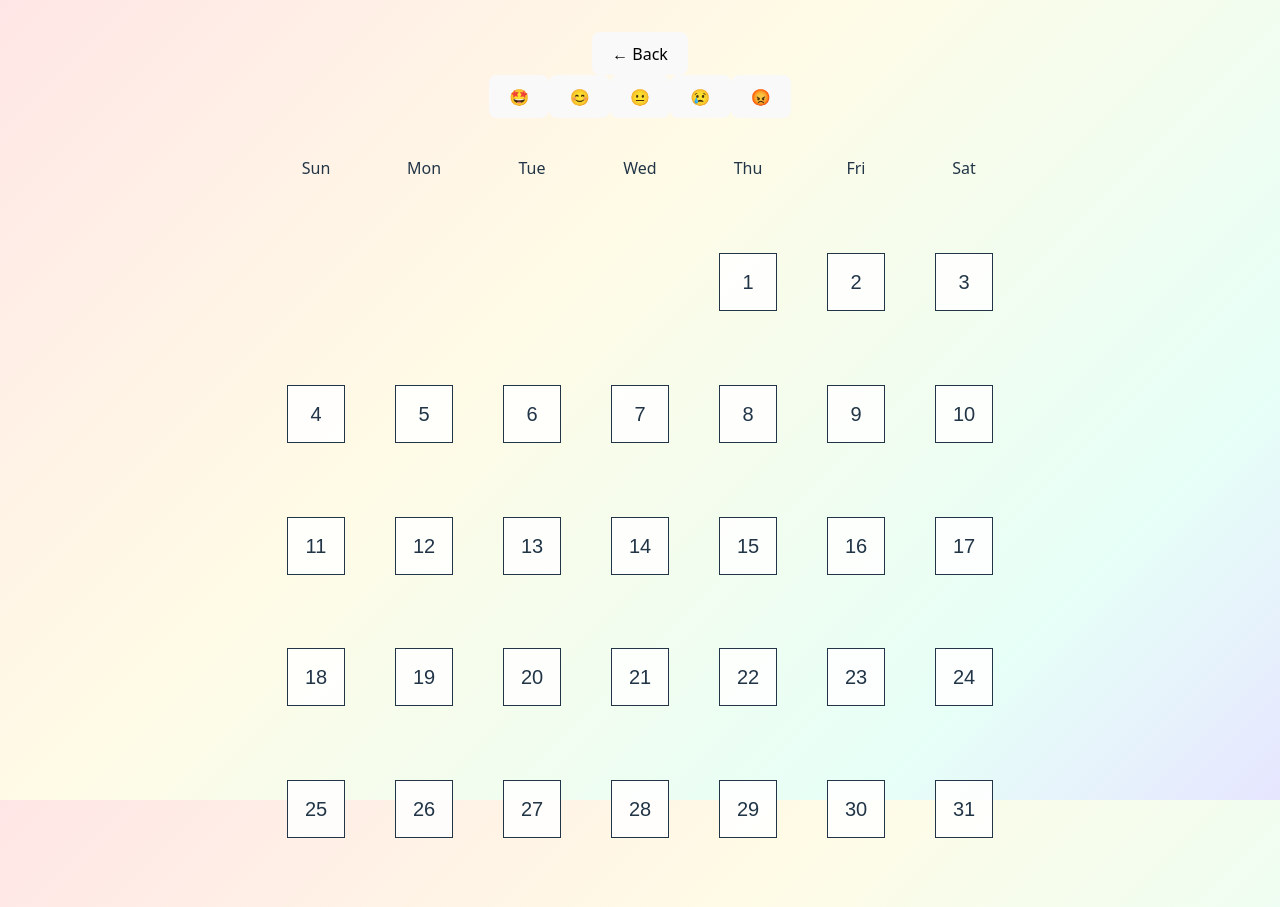
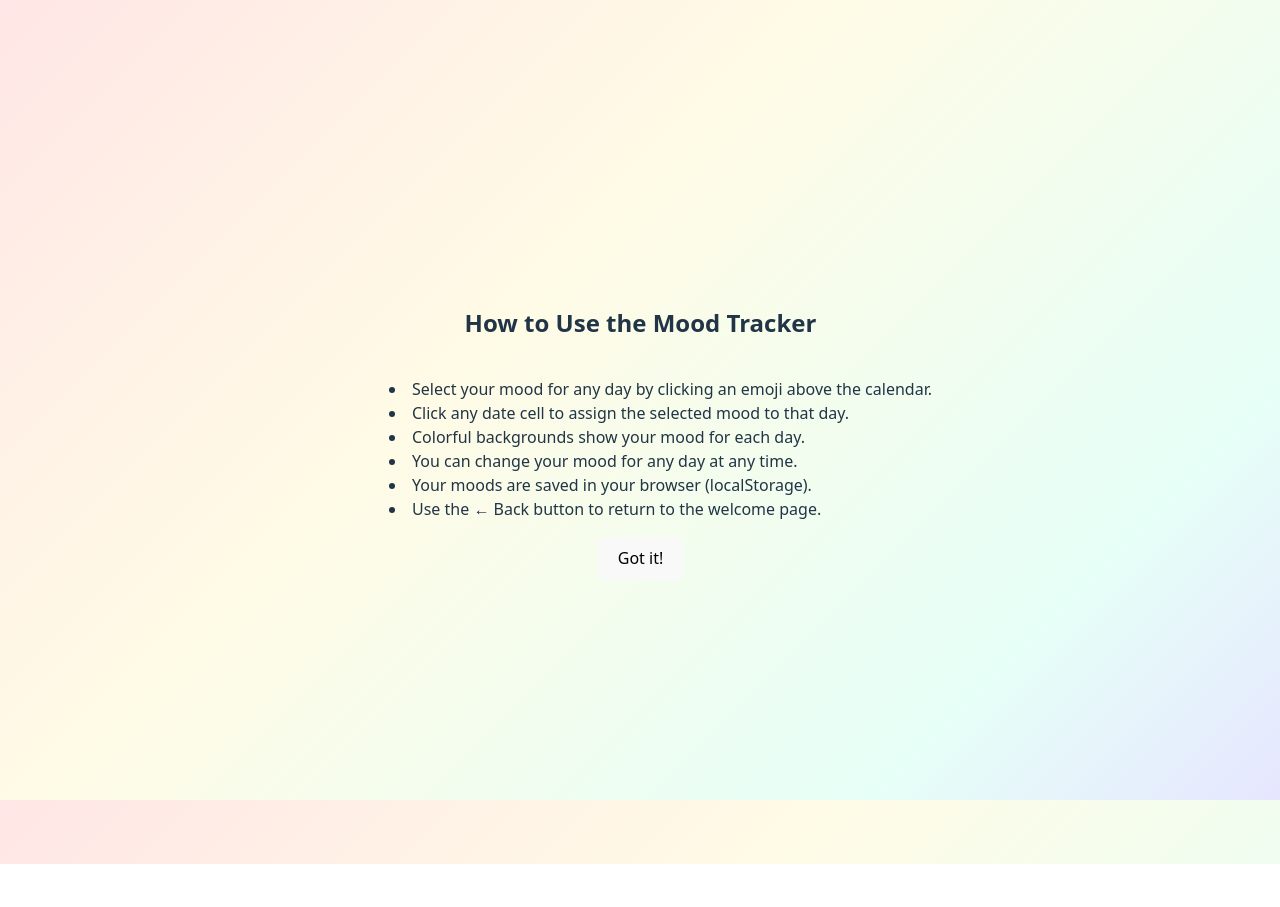
Before and after one commit to agargi007/mood-tracker-, a Vue app: page /tracker in a window 1280 px wide. After the commit the page ends 864 px from the top, so only its background shows below. Built offline with nearby package versions, Linux system fonts and the light colour scheme.

Commit message:
Disable scroll on calendar page, fit calendar, and add instructions popup modal

```diff
--- /dev/null
+++ b/src/components/InstructionModal.vue
@@ -0,0 +1,29 @@
+<template>
+  <div class="fixed inset-0 z-50 flex items-center justify-center bg-black/40">
+    <div class="bg-white rounded-2xl shadow-xl p-8 max-w-lg w-full mx-4 flex flex-col items-center animate-fade-in-modal">
+      <h2 class="text-2xl font-bold mb-4 text-pink-500">How to Use the Mood Tracker</h2>
+      <ul class="text-gray-700 text-lg mb-6 list-disc list-inside text-left">
+        <li>Select your mood for any day by clicking an emoji above the calendar.</li>
+        <li>Click any date cell to assign the selected mood to that day.</li>
+        <li>Colorful backgrounds show your mood for each day.</li>
+        <li>You can change your mood for any day at any time.</li>
+        <li>Your moods are saved in your browser (localStorage).</li>
+        <li>Use the ← Back button to return to the welcome page.</li>
+      </ul>
+      <button @click="$emit('close')" class="mt-2 px-6 py-2 rounded-lg bg-pink-400 text-white font-semibold text-lg shadow hover:bg-pink-500 transition">Got it!</button>
+    </div>
+  </div>
+</template>
+
+<script setup>
+</script>
+
+<style scoped>
+.animate-fade-in-modal {
+  animation: fade-in-modal 0.6s cubic-bezier(.68,-0.55,.27,1.55) both;
+}
+@keyframes fade-in-modal {
+  0% { opacity: 0; transform: scale(0.85) translateY(40px); }
+  100% { opacity: 1; transform: scale(1) translateY(0); }
+}
+</style>
--- a/src/pages/Tracker.vue
+++ b/src/pages/Tracker.vue
@@ -1,7 +1,8 @@
 
 <template>
-  <div class="summer-bg min-h-screen w-full flex flex-col items-center justify-center">
-    <div class="w-full">
+  <div class="summer-bg min-h-screen w-full flex flex-col items-center justify-center" style="overflow-x:hidden; overflow-y:hidden;">
+    <InstructionModal v-if="showInstructions" @close="showInstructions = false" />
+    <div class="w-full" v-show="!showInstructions">
       <router-link to="/">
         <button class="m-4 px-4 py-2 rounded bg-pink-200 text-gray-800 font-semibold shadow hover:bg-pink-300 transition">← Back</button>
       </router-link>
@@ -12,4 +13,8 @@
 
 <script setup>
 import TrackerContent from '../TrackerContent.vue'
+import { ref } from 'vue'
+import InstructionModal from '../components/InstructionModal.vue'
+
+const showInstructions = ref(true)
 </script>
```
